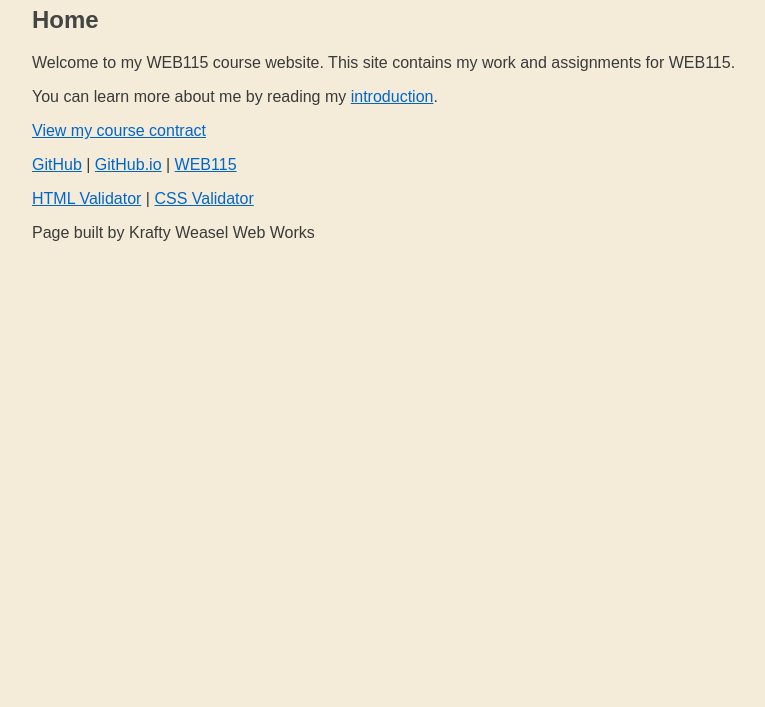
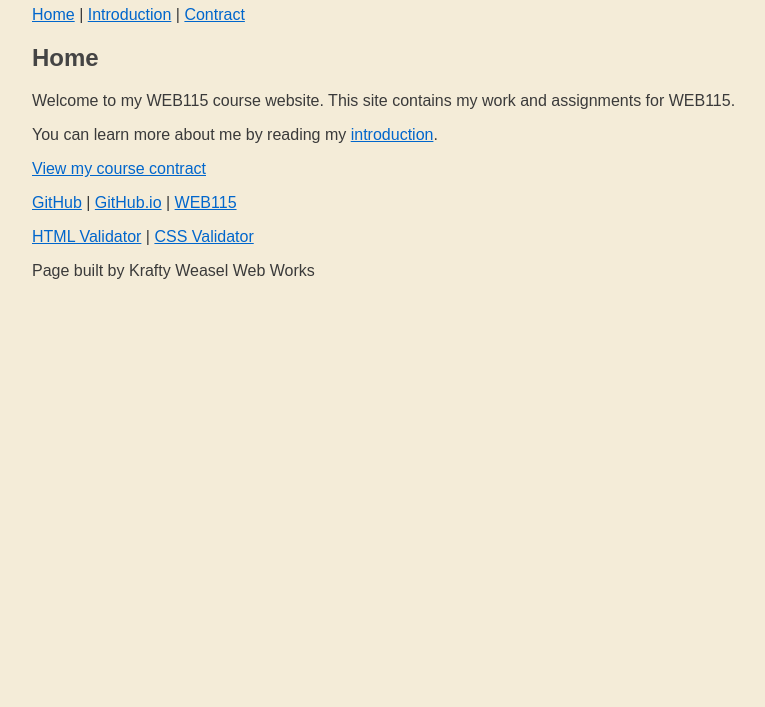
Before and after one commit to kalebweaver33/kalebweaver33.github.io, a plain HTML site: page web115/index.html in a window 1280 px wide. Shown: the part 93-800 px from the top of the page, without its empty margins (8-773 px from the left). Drawn offline with Linux system fonts and the light colour scheme.

Commit message:
Add navigation links to index.html

```diff
--- a/web115/index.html
+++ b/web115/index.html
@@ -9,6 +9,11 @@
 <body>
 <header>
     <h1>Kaleb J. Weaver's Krafty Weasel ✦ WEB115</h1>
+    <nav>
+        <a href="index.html">Home</a> |
+        <a href="introduction.html">Introduction</a> |
+        <a href="contract.html">Contract</a>
+    </nav>
 </header>
 <main>
     <h2>Home</h2>
```
